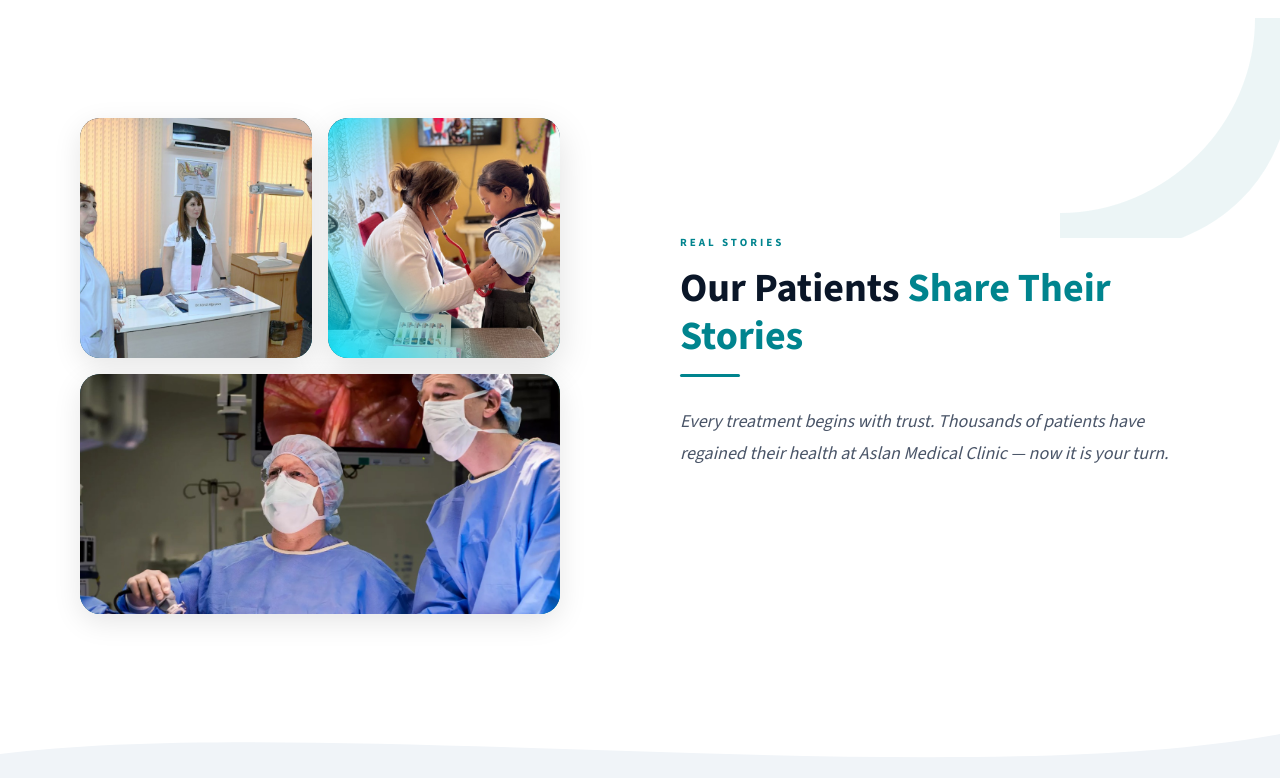
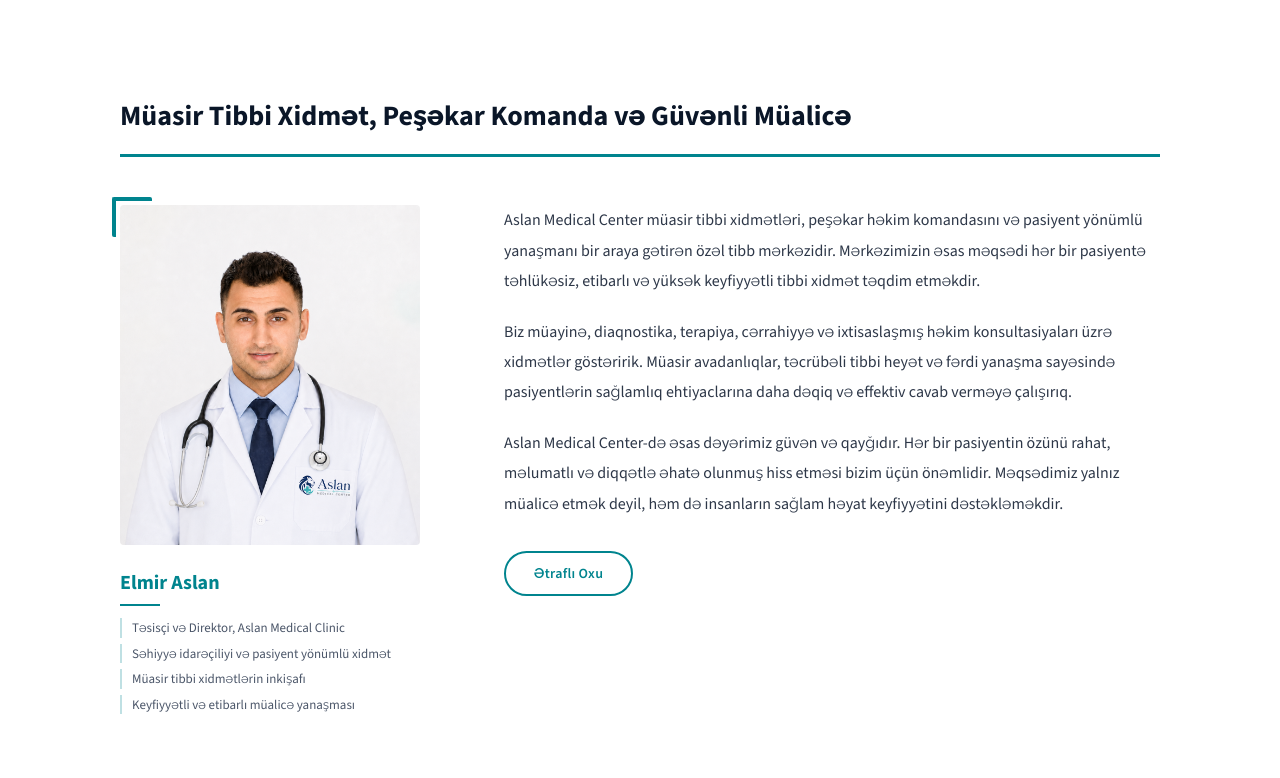
Before and after one commit to elmir-aslanov/Hospital-Management-System, a React (Vite) app in the folder client/: page / in a window 1280 px wide. Shown: the part 862-1640 px from the top of the page. Built offline with nearby package versions, Linux system fonts and the light colour scheme.

Commit message:
feat: add AboutDirector section, custom scrollbar and scroll UX

```diff
--- /dev/null
+++ b/client/src/components/sections/AboutDirector.jsx
@@ -0,0 +1,211 @@
+import { motion } from 'framer-motion'
+import { useTranslation } from 'react-i18next'
+import { useBreakpoint } from '../../hooks/useBreakpoint'
+
+const FONT = "'Source Sans 3', 'Raleway', sans-serif"
+const TEAL = '#00848e'
+
+export default function AboutDirector() {
+  const { t } = useTranslation()
+  const { isMobile } = useBreakpoint()
+
+  const titles = [
+    'Təsisçi və Direktor, Aslan Medical Clinic',
+    'Səhiyyə idarəçiliyi və pasiyent yönümlü xidmət',
+    'Müasir tibbi xidmətlərin inkişafı',
+    'Keyfiyyətli və etibarlı müalicə yanaşması',
+  ]
+
+  return (
+    <section style={{
+      background: '#ffffff',
+      padding: isMobile ? '60px 0' : '80px 0',
+      borderBottom: '1px solid rgba(0,0,0,0.06)',
+      fontFamily: FONT,
+    }}>
+      <div style={{
+        maxWidth: '1200px',
+        margin: '0 auto',
+        padding: isMobile ? '0 20px' : '0 80px',
+      }}>
+
+        {/* Section title */}
+        <motion.h2
+          initial={{ opacity: 0, y: 20 }}
+          whileInView={{ opacity: 1, y: 0 }}
+          viewport={{ once: true }}
+          transition={{ duration: 0.5 }}
+          style={{
+            fontSize: isMobile ? '22px' : '28px',
+            fontWeight: 800,
+            color: '#0a1628',
+            marginBottom: '48px',
+            lineHeight: 1.3,
+            borderBottom: `3px solid ${TEAL}`,
+            paddingBottom: '20px',
+            fontFamily: FONT,
+          }}
+        >
+          Müasir Tibbi Xidmət, Peşəkar Komanda və Güvənli Müalicə
+        </motion.h2>
+
+        {/* Two column layout */}
+        <div style={{
+          display: 'grid',
+          gridTemplateColumns: isMobile ? '1fr' : '320px 1fr',
+          gap: isMobile ? '32px' : '64px',
+          alignItems: 'flex-start',
+        }}>
+
+          {/* LEFT — Photo + Name + Titles */}
+          <motion.div
+            initial={{ opacity: 0, x: isMobile ? 0 : -30 }}
+            whileInView={{ opacity: 1, x: 0 }}
+            viewport={{ once: true }}
+            transition={{ duration: 0.6 }}
+          >
+            {/* Photo with teal corner bracket */}
+            <div style={{
+              position: 'relative',
+              marginBottom: '20px',
+              display: 'inline-block',
+              width: '100%',
+            }}>
+              <div style={{
+                position: 'absolute',
+                top: -8, left: -8,
+                width: '40px', height: '40px',
+                borderTop: `4px solid ${TEAL}`,
+                borderLeft: `4px solid ${TEAL}`,
+                borderRadius: '2px',
+                zIndex: 2,
+              }} />
+
+              <img
+                src="/mainphoto.png"
+                alt="Elmir Aslan — Aslan Medical Clinic"
+                style={{
+                  width: '100%',
+                  maxWidth: isMobile ? '100%' : '300px',
+                  height: isMobile ? '280px' : '340px',
+                  objectFit: 'cover',
+                  objectPosition: 'center top',
+                  borderRadius: '4px',
+                  display: 'block',
+                }}
+                onError={e => {
+                  e.target.src = 'https://placehold.co/300x340/0a1628/ffffff?text=Aslan+Medical'
+                }}
+              />
+            </div>
+
+            {/* Name */}
+            <h3 style={{
+              fontSize: '20px',
+              fontWeight: 800,
+              color: TEAL,
+              marginBottom: '8px',
+              lineHeight: 1.3,
+              fontFamily: FONT,
+            }}>
+              Elmir Aslan
+            </h3>
+
+            {/* Teal divider */}
+            <div style={{
+              width: '40px', height: '2px',
+              background: TEAL,
+              marginBottom: '12px',
+            }} />
+
+            {/* Titles list */}
+            <div style={{ display: 'flex', flexDirection: 'column', gap: '6px' }}>
+              {titles.map((title, i) => (
+                <p key={i} style={{
+                  fontSize: '13px',
+                  color: '#4a5568',
+                  lineHeight: 1.5,
+                  margin: 0,
+                  paddingLeft: '10px',
+                  borderLeft: '2px solid rgba(0,132,142,0.25)',
+                  fontFamily: FONT,
+                }}>
+                  {title}
+                </p>
+              ))}
+            </div>
+          </motion.div>
+
+          {/* RIGHT — Text content */}
+          <motion.div
+            initial={{ opacity: 0, x: isMobile ? 0 : 30 }}
+            whileInView={{ opacity: 1, x: 0 }}
+            viewport={{ once: true }}
+            transition={{ duration: 0.6, delay: 0.15 }}
+          >
+            <p style={{
+              fontSize: '16px', color: '#2d3748',
+              lineHeight: 1.9, marginBottom: '20px', fontFamily: FONT,
+            }}>
+              Aslan Medical Center müasir tibbi xidmətləri, peşəkar həkim
+              komandasını və pasiyent yönümlü yanaşmanı bir araya gətirən
+              özəl tibb mərkəzidir. Mərkəzimizin əsas məqsədi hər bir
+              pasiyentə təhlükəsiz, etibarlı və yüksək keyfiyyətli tibbi
+              xidmət təqdim etməkdir.
+            </p>
+
+            <p style={{
+              fontSize: '16px', color: '#2d3748',
+              lineHeight: 1.9, marginBottom: '20px', fontFamily: FONT,
+            }}>
+              Biz müayinə, diaqnostika, terapiya, cərrahiyyə və
+              ixtisaslaşmış həkim konsultasiyaları üzrə xidmətlər
+              göstəririk. Müasir avadanlıqlar, təcrübəli tibbi heyət
+              və fərdi yanaşma sayəsində pasiyentlərin sağlamlıq
+              ehtiyaclarına daha dəqiq və effektiv cavab verməyə çalışırıq.
+            </p>
+
+            <p style={{
+              fontSize: '16px', color: '#2d3748',
+              lineHeight: 1.9, marginBottom: '32px', fontFamily: FONT,
+            }}>
+              Aslan Medical Center-də əsas dəyərimiz güvən və qayğıdır.
+              Hər bir pasiyentin özünü rahat, məlumatlı və diqqətlə
+              əhatə olunmuş hiss etməsi bizim üçün önəmlidir. Məqsədimiz
+              yalnız müalicə etmək deyil, həm də insanların sağlam həyat
+              keyfiyyətini dəstəkləməkdir.
+            </p>
+
+            <button
+              onClick={() => window.location.href = '/about'}
+              style={{
+                padding: '11px 28px',
+                borderRadius: '24px',
+                border: `2px solid ${TEAL}`,
+                background: 'transparent',
+                color: TEAL,
+                fontSize: '14px',
+                fontWeight: 600,
+                cursor: 'pointer',
+                fontFamily: FONT,
+                transition: 'all 0.2s',
+                letterSpacing: '0.3px',
+              }}
+              onMouseEnter={e => {
+                e.currentTarget.style.background = TEAL
+                e.currentTarget.style.color = 'white'
+              }}
+              onMouseLeave={e => {
+                e.currentTarget.style.background = 'transparent'
+                e.currentTarget.style.color = TEAL
+              }}
+            >
+              Ətraflı Oxu
+            </button>
+          </motion.div>
+
+        </div>
+      </div>
+    </section>
+  )
+}
--- a/client/src/i18n/locales/en.json
+++ b/client/src/i18n/locales/en.json
@@ -35,8 +35,7 @@
     "title2": "Share Their Stories",
     "quote": "Every treatment begins with trust. Thousands of patients have regained their health at Aslan Medical Clinic — now it is your turn.",
     "cta": "Read success stories →",
-    "condition1": "Treatment, Baku",
-    "condition2": "Treatment, Baku",
+    "condition": "Treatment, Baku",
     "condition3": "Surgery, Baku"
   },
   "login": {
@@ -63,8 +62,7 @@
     "title": "Patient Stories",
     "subtitle": "Behind every patient is a story. They trusted us — we healed them.",
     "backHome": "← Back to homepage",
-    "condition1": "Treatment, Baku",
-    "condition2": "Treatment, Baku",
+    "condition": "Treatment, Baku",
     "condition3": "Surgery, Baku",
     "story1": "The treatment at Aslan Medical Clinic changed my life. Thanks to the professional doctors and caring staff, I regained my health.",
     "story2": "The medical care and attention here gave me a new life. I am grateful to the team that was with me every step of the way.",
--- a/client/src/index.css
+++ b/client/src/index.css
@@ -25,6 +25,38 @@ video {
 
 img { max-width: 100%; }
 
+/* ━━━━━━━━━━━━━━━━━━━━━━
+   CUSTOM SCROLLBAR
+━━━━━━━━━━━━━━━━━━━━━━ */
+
+::-webkit-scrollbar {
+  width: 6px;
+  height: 6px;
+}
+
+::-webkit-scrollbar-track {
+  background: #f0f4f8;
+}
+
+::-webkit-scrollbar-thumb {
+  background: linear-gradient(180deg, #00848e 0%, #006b74 100%);
+  border-radius: 10px;
+  border: 1px solid rgba(255,255,255,0.3);
+}
+
+::-webkit-scrollbar-thumb:hover {
+  background: linear-gradient(180deg, #00BCD4 0%, #00848e 100%);
+}
+
+::-webkit-scrollbar-corner {
+  background: #f0f4f8;
+}
+
+* {
+  scrollbar-width: thin;
+  scrollbar-color: #00848e #f0f4f8;
+}
+
 @media (max-width: 768px) {
   html { font-size: 15px; }
 
--- a/client/src/pages/public/HomePage.jsx
+++ b/client/src/pages/public/HomePage.jsx
@@ -1,4 +1,5 @@
-import HeroSection    from '../../components/HeroSection';
+import HeroSection     from '../../components/HeroSection';
+import AboutDirector  from '../../components/sections/AboutDirector';
 import PatientStories from '../../components/sections/PatientStories';
 
 export default function HomePage() {
@@ -17,6 +18,8 @@ export default function HomePage() {
         </svg>
       </div>
 
+      <AboutDirector />
+
       <PatientStories />
 
       {/* Wave: white → light gray */}
--- a/client/src/pages/public/PatientStoriesPage.jsx
+++ b/client/src/pages/public/PatientStoriesPage.jsx
@@ -7,8 +7,8 @@ export default function PatientStoriesPage() {
   const { t } = useTranslation();
 
   const fullStories = [
-    { id: 1, name: 'Pasiyent 1', condition: t('patientStoriesPage.condition1'), image: '/pasiyent1.jpeg', story: t('patientStoriesPage.story1') },
-    { id: 2, name: 'Pasiyent 2', condition: t('patientStoriesPage.condition2'), image: '/pasiyent2.jpeg', story: t('patientStoriesPage.story2') },
+    { id: 1, name: 'Pasiyent 1', condition: t('patientStoriesPage.condition'), image: '/pasiyent1.jpeg', story: t('patientStoriesPage.story1') },
+    { id: 2, name: 'Pasiyent 2', condition: t('patientStoriesPage.condition'), image: '/pasiyent2.jpeg', story: t('patientStoriesPage.story2') },
     { id: 3, name: 'Pasiyent 3', condition: t('patientStoriesPage.condition3'), image: '/pasiyent3.jpeg', story: t('patientStoriesPage.story3') },
   ];
 
```
Also changed, not shown: client/src/components/Navbar.jsx (+16 -5 lines), client/public/pasiyent1.jpeg.
